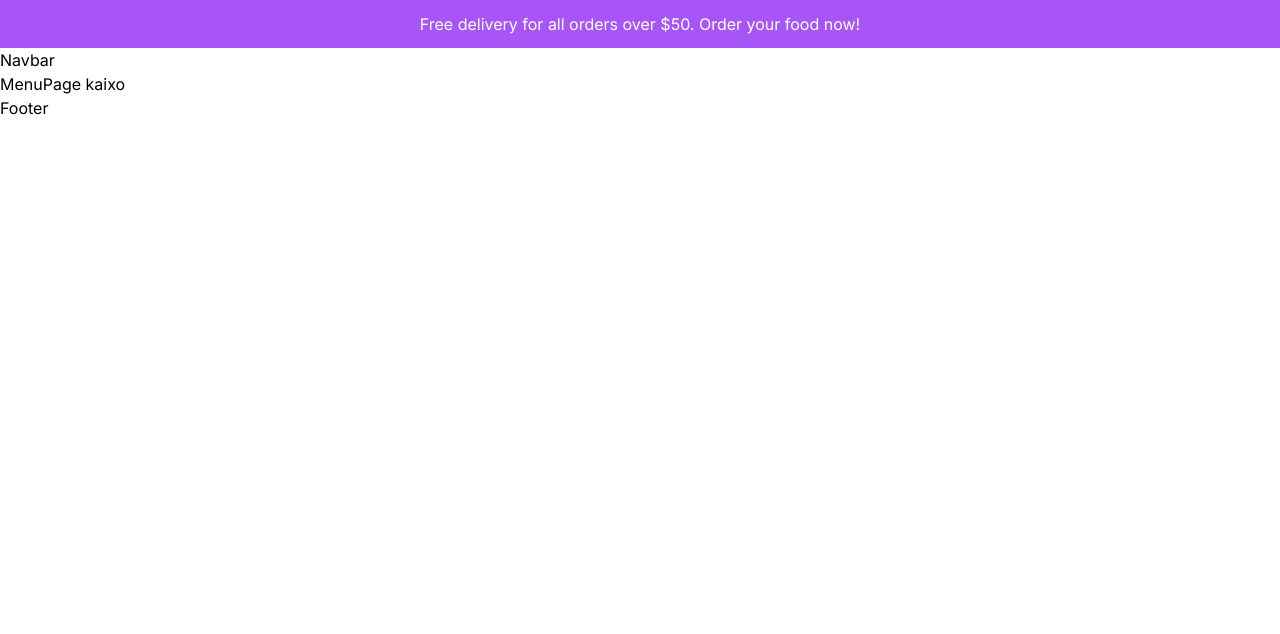
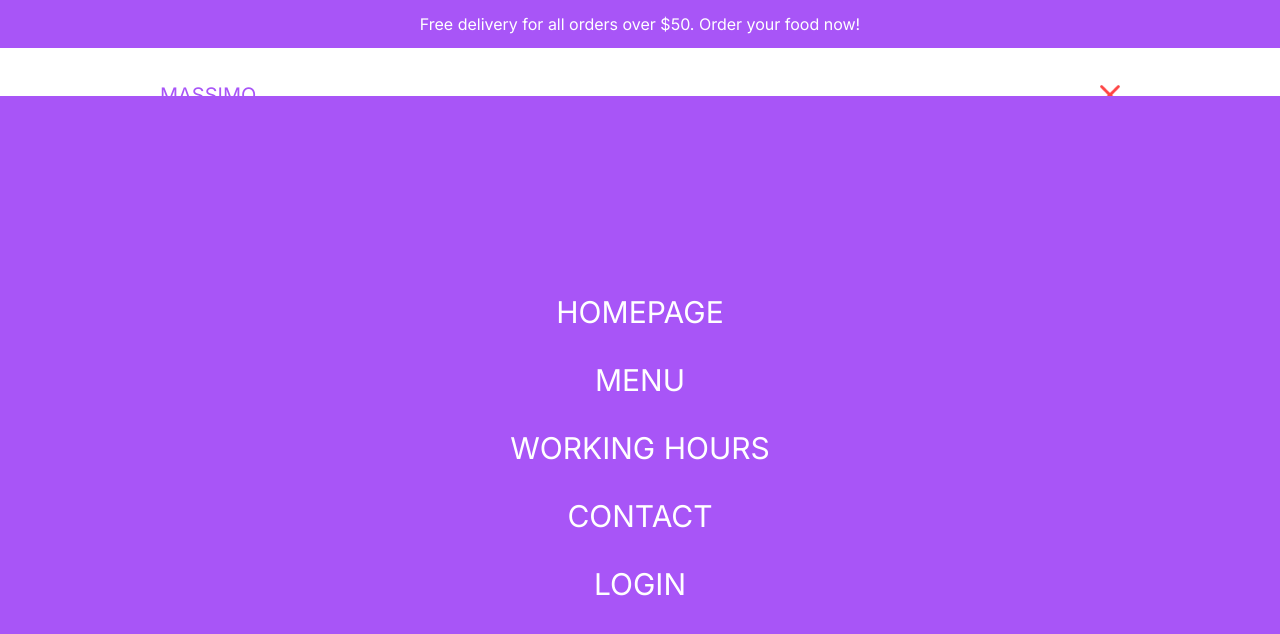
Before and after one commit to IgorLuzarraga/restaurant-ui, a Next.js app: page /menu in a window 1280 px wide. Shown: the top 634 px of the page. Built offline with nearby package versions, Linux system fonts and the light colour scheme.

Commit message:
Improved Menu.tsx and Navbar.tsx

```diff
--- /dev/null
+++ b/src/components/Menu.tsx
@@ -0,0 +1,65 @@
+'use client'
+
+import Image from "next/image"
+import Link from "next/link"
+import { useState } from 'react'
+
+const links = [
+    { id: 1, title: "Homepage", url: "/" },
+    { id: 2, title: "Menu", url: "/menu" },
+    { id: 3, title: "Working Hours", url: "/" },
+    { id: 4, title: "Contact", url: "/" }
+]
+
+type Props = {}
+
+const Menu = (props: Props) => {
+    const [openMenu, setOpenMenu] = useState(true)
+
+    // TEMPORARY
+    const user = false
+
+    return (
+        <>
+            <Image
+                src={openMenu ? '/close.png' : '/open.png'}
+                alt="Icon open or close Menu"
+                width={20}
+                height={20}
+                className="cursor-pointer"
+                onClick={() => setOpenMenu(!openMenu)}
+            />
+            {
+                openMenu && (
+                    <div className="bg-purple-500 text-white absolute left-0 top-24 w-full
+                                    h-[calc(100vh-6rem)] flex flex-col gap-8 items-center
+                                    justify-center text-3xl z-10"
+                    >
+                        {links.map((item) =>
+                            <Link href={item.url} key={item.id} onClick={() => setOpenMenu(false)}>
+                                {item.title}
+                            </Link>
+                        )}
+                        {/* {!user ?
+                            <Link href='/login' onClick={() => setOpenMenu(false)}>
+                                Login
+                            </Link>
+                            :
+                            <Link href='/orders' onClick={() => setOpenMenu(false)}>
+                                Orders
+                            </Link>
+                        } */}
+
+                        <Link href={!user ? '/login' : '/orders'}
+                            onClick={() => setOpenMenu(false)}
+                        >
+                            {!user ? 'Login' : 'Orders'}
+                        </Link>
+                    </div>
+                )
+            }
+        </>
+    )
+}
+
+export default Menu
--- a/src/components/Navbar.tsx
+++ b/src/components/Navbar.tsx
@@ -1,10 +1,27 @@
-import React from 'react'
+import Link from 'next/link'
+import Menu from './Menu'
 
 type Props = {}
 
 const Navbar = (props: Props) => {
     return (
-        <div>Navbar</div>
+        <div className='h-12 text-purple-500 p-4 flex items-center justify-between
+                        border-b-2 border-b-purple-500 uppercase md:h-24 lg:px-20 xl:px-40'
+        >
+            {/* LOGO */}
+            <div className='text-xl'>
+                <Link
+                    href="/"
+                >
+                    MASSIMO
+                </Link>
+            </div>
+
+            {/* MOBILE MENU */}
+            <div>
+                <Menu />
+            </div>
+        </div>
     )
 }
 
```
